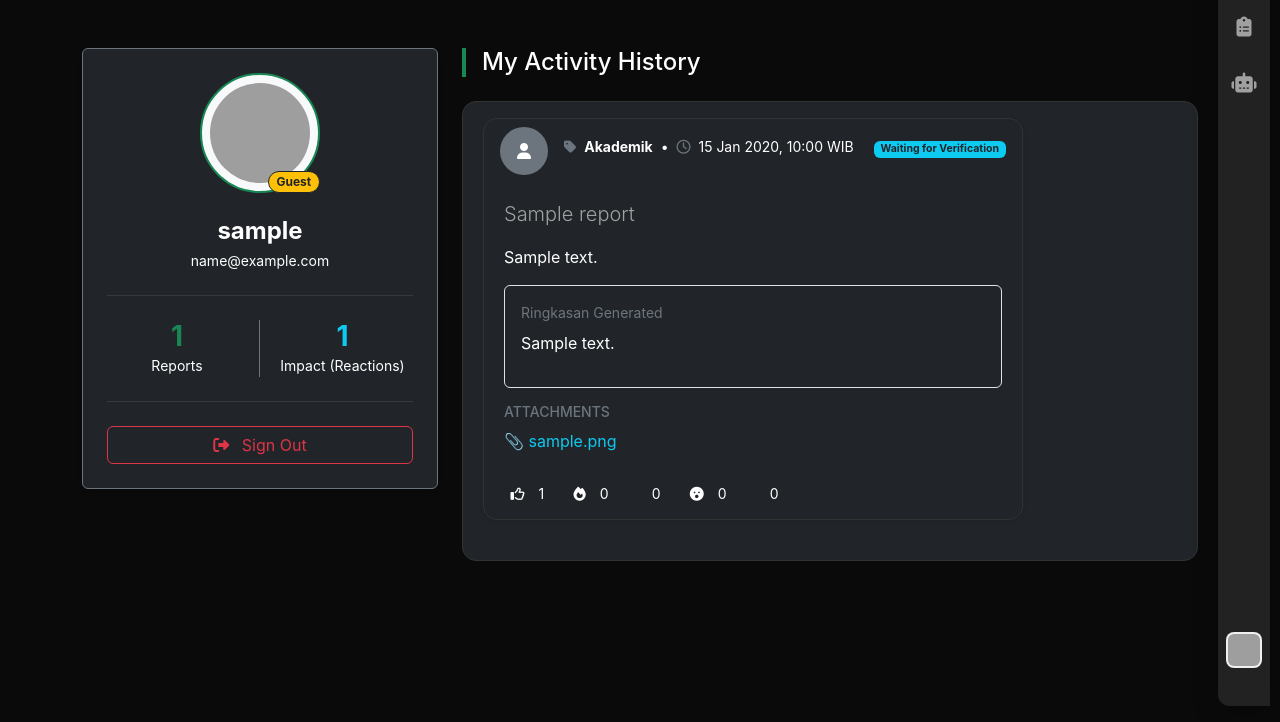
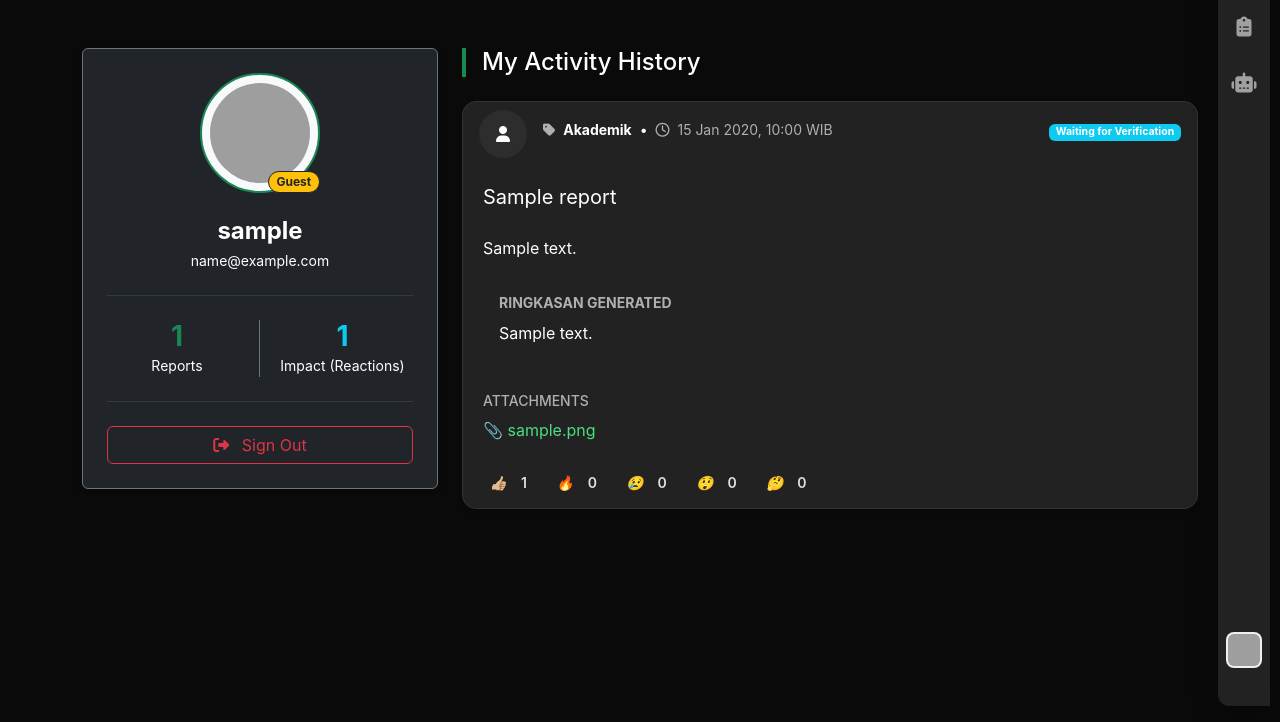
Before and after one commit to JOO-AJAAA/COLSP_student_complaint, a Django app: page /profile/ in a window 1280 px wide. Shown: the part 78-800 px from the top of the page. Run offline with Django 4.2, Linux system fonts and the light colour scheme; a user stored in the database is signed in; tables that the repository leaves empty hold one stand-in row (values such as "Sample post"); parts of the project's set-up code (start-up, migrations or seed data) failed here and were passed over; some libraries are stand-ins or nearby versions; grey boxes are pictures that could not be loaded.

Commit message:
feature profile is good

```diff
--- a/kontol/views.py
+++ b/kontol/views.py
@@ -24,6 +24,8 @@ def profile_view(request):
         }
     }
     return render(request, 'account/profile.html', context)
+
+
 
 # Create your views here.
 def guest_login_view(request):
--- a/reports/templates/reports/report_post.html
+++ b/reports/templates/reports/report_post.html
@@ -1,14 +1,7 @@
-<div class="report-post card bg-dark text-white mb-4">
-  <div class="card-body">
-    <div class="d-flex align-items-start">
-      <div class="me-3">
 {% load static %}
+<article class="report-post card mb-4 shadow-sm">
 
-        <article class="report-post card bg-dark text-white mb-4 shadow-sm">
-          <header
-            class="card-header d-flex align-items-center"
-            style="background: transparent; border-bottom: 0"
-          >
+  <header class="card-header d-flex align-items-center" style="background: transparent; border-bottom: 0">
     <div class="me-3">
       {% if report.author_avatar_url %}
       <img
@@ -19,25 +12,21 @@
       />
       {% else %}
       <div
-                class="avatar-fallback rounded-circle bg-secondary d-flex align-items-center justify-content-center"
-                style="width: 48px; height: 48px"
+        class="avatar-fallback rounded-circle d-flex align-items-center justify-content-center"
+        style="width: 48px; height: 48px; background-color: var(--hover); color: var(--text-primary);"
       >
-                <i class="fas fa-user text-white"></i>
+        <i class="fas fa-user"></i>
       </div>
       {% endif %}
     </div>
     <div class="flex-grow-1">
       <div class="d-flex justify-content-between align-items-start">
         <div>
-                  <div class="small  mb-2">
-                    <i class="fas fa-tag me-1 text-secondary"></i>
-                    <span class="fw-bold"
-                      >{{ report.get_category_display }}</span
-                    >
-
+          <div class="small mb-2" style="color: var(--text-secondary)">
+            <i class="fas fa-tag me-1"></i>
+            <span class="fw-bold">{{ report.get_category_display }}</span>
             <span class="mx-1">•</span>
-
-                    <i class="far fa-clock me-1 text-secondary"></i>
+            <i class="far fa-clock me-1"></i>
             {{ report.created_at|date:"d M Y, H:i" }} WIB
           </div>
           <h5 class="card-title mb-0">
@@ -45,7 +34,7 @@
           </h5>
         </div>
 
-                <div class="small text-secondary text-end ms-3">
+        <div class="small text-end ms-3">
           <span class="badge bg-info text-dark ms-1">
             {{ report.get_status_display }}
           </span>
@@ -55,112 +44,62 @@
   </header>
 
 <div class="card-body">
-            <p class="lead report-description">
-              {{ report.title }}
-              {{ report.description|linebreaks }}
+
+    <p class="lead report-description mb-3">
+      <strong class="d-block mb-2">{{ report.title }}</strong>
+
+      <span>{{ report.description|linebreaks }}</span>
     </p>
 
     <section class="mt-3">
       {% if report.ai_summary %}
-              <div
-                class="ai-summary p-3 bg-dark border rounded"
-                style="border-color: var(--border)"
-              >
-                <div class="small text-secondary mb-2">Ringkasan Generated</div>
-                <div class="text-white">{{ report.ai_summary|linebreaks }}</div>
+      <div class="ai-summary p-3 rounded">
+        <div class="small mb-2 text-uppercase fw-bold">Ringkasan generated</div>
+
+        <div>{{ report.ai_summary|linebreaks }}</div>
       </div>
-              {% else %}
-              <div class="text-secondary">Tidak tersedia ringkasan genereted</div>
       {% endif %}
     </section>
 
     <section class="mt-3">
-              <h6 class="mb-2 text-uppercase small text-secondary">
-                Attachments
-              </h6>
       {% if report.attachment %}
+      <h6 class="mb-2 text-uppercase small text-secondary">Attachments</h6>
       <div class="attachment-list">
-                <a
-                  href="{{ report.attachment.url }}"
-                  target="_blank"
-                  class="d-inline-block text-info text-decoration-none"
-                >
+        <a href="{{ report.attachment.url }}" target="_blank" class="d-inline-block text-decoration-none" style="color: var(--accent)">
           📎 {{ report.attachment.name }}
         </a>
       </div>
-              {% else %}
-              <div class="text-secondary">No files attached.</div>
       {% endif %}
     </section>
   </div>
 
-          <footer
-            class="card-footer border-top-0 d-flex align-items-center justify-content-between "
-          >
-            <div class="d-flex gap-2 align-items-center">
-              <button
-                class="btn btn-sm btn-reaction"
-                aria-pressed="false"
-                onclick="submitReaction('{{ report.id }}','agree', this)"
-                title="Agree"
-              >
-                <i class="fa-regular fa-thumbs-up theme-indicator" id="themeIndicator"></i>
-                <span id="count-agree-{{ report.id }}" class="ms-2"
-                  >{{ report.agree_count }}</span
-                >
+  <footer class="card-footer border-top-0 d-flex align-items-center justify-content-between">
+    <div class="d-flex gap-2 align-items-center flex-wrap">
+
+      <button class="btn btn-sm btn-reaction" onclick="submitReaction('{{ report.id }}','agree', this)" title="Agree">
+        <i>👍🏼</i>
+        <span id="count-agree-{{ report.id }}" class="ms-2">{{ report.agree_count }}</span>
       </button>
 
-              <button
-                class="btn btn-sm btn-reaction"
-                aria-pressed="false"
-                onclick="submitReaction('{{ report.id }}','support', this)"
-                title="Support"
-              >
-                <i class="fas fa-fire theme-indicator" id="themeIndicator"></i>
-                <span id="count-support-{{ report.id }}" class="ms-2"
-                  >{{ report.support_count }}</span
-                >
+      <button class="btn btn-sm btn-reaction" onclick="submitReaction('{{ report.id }}','support', this)" title="Support">
+        <i>🔥</i>
+        <span id="count-support-{{ report.id }}" class="ms-2">{{ report.support_count }}</span>
       </button>
 
-              <button
-                class="btn btn-sm btn-reaction"
-                aria-pressed="false"
-                onclick="submitReaction('{{ report.id }}','sad', this)"
-                title="Sad"
-              >
-                <i class="fas fa-face-cry"></i>
-                <span id="count-sad-{{ report.id }}" class="ms-2"
-                  >{{ report.sad_count }}</span
-                >
+      <button class="btn btn-sm btn-reaction" onclick="submitReaction('{{ report.id }}','sad', this)" title="Sad">
+        <i>😢</i>
+        <span id="count-sad-{{ report.id }}" class="ms-2">{{ report.sad_count }}</span>
       </button>
 
-              <button
-                class="btn btn-sm btn-reaction"
-                aria-pressed="false"
-                onclick="submitReaction('{{ report.id }}','shock', this)"
-                title="Shock"
-              >
-                <i class="fas fa-face-surprise"></i>
-                <span id="count-shock-{{ report.id }}" class="ms-2"
-                  >{{ report.shock_count }}</span
-                >
+      <button class="btn btn-sm btn-reaction" onclick="submitReaction('{{ report.id }}','shock', this)" title="Shock">
+        <i>😲</i>
+        <span id="count-shock-{{ report.id }}" class="ms-2">{{ report.shock_count }}</span>
       </button>
 
-              <button
-                class="btn btn-sm btn-reaction"
-                aria-pressed="false"
-                onclick="submitReaction('{{ report.id }}','confused', this)"
-                title="Confused"
-              >
-                <i class="fas fa-face-thinking"></i>
-                <span id="count-confused-{{ report.id }}" class="ms-2"
-                  >{{ report.confused_count }}</span
-                >
+      <button class="btn btn-sm btn-reaction" onclick="submitReaction('{{ report.id }}','confused', this)" title="Confused">
+        <i>🤔</i>
+        <span id="count-confused-{{ report.id }}" class="ms-2">{{ report.confused_count }}</span>
       </button>
     </div>
   </footer>
 </article>
-      </div>
-    </div>
-  </div>
-</div>
--- a/static/css/base.css
+++ b/static/css/base.css
@@ -446,3 +446,59 @@ textarea.form-control {
   color: var(--text-secondary);
   cursor: pointer;
 }
+
+/* --- PAKSA KARTU SELALU GELAP (HYBRID STYLE) --- */
+
+.report-post {
+  /* Selalu gunakan warna gelap, tidak peduli tema website apa */
+  background-color: #222 !important;
+  border: 1px solid #333 !important;
+  color: #ffffff !important; /* Teks Selalu Putih */
+}
+
+/* Paksa Judul, Paragraf, dan Heading jadi Putih */
+.report-post h5,
+.report-post .card-title,
+.report-post p,
+.report-post .lead,
+.report-post strong,
+.report-post span {
+  color: #ffffff !important;
+}
+
+/* Paksa Teks Sekunder (Tanggal/Kategori) jadi Abu terang */
+.report-post .text-muted,
+.report-post .text-secondary,
+.report-post .small {
+  color: #b0b0b0 !important;
+}
+
+/* --- BAGIAN REACTION (YANG TADI BERMASALAH) --- */
+.btn-reaction {
+  background: transparent;
+  border: 1px solid transparent;
+}
+
+/* Paksa Ikon dan Angka Selalu Putih/Terang */
+.btn-reaction i,
+.btn-reaction span {
+  color: #e0e0e0 !important; /* Putih agak abu dikit biar ga sakit mata */
+  font-weight: 600;
+}
+
+/* Saat Hover */
+.btn-reaction:hover {
+  background-color: rgba(255, 255, 255, 0.1) !important;
+  color: #ffffff !important;
+}
+
+/* Saat Aktif */
+.btn-reaction.active span,
+.btn-reaction.active i {
+  color: #ffffff !important;
+}
+
+/* Link Attachment */
+.attachment-list a {
+    color: #4ade80 !important; /* Hijau terang biar kontras di hitam */
+}
```
Lines whose indentation alone changed are shown as unchanged.
